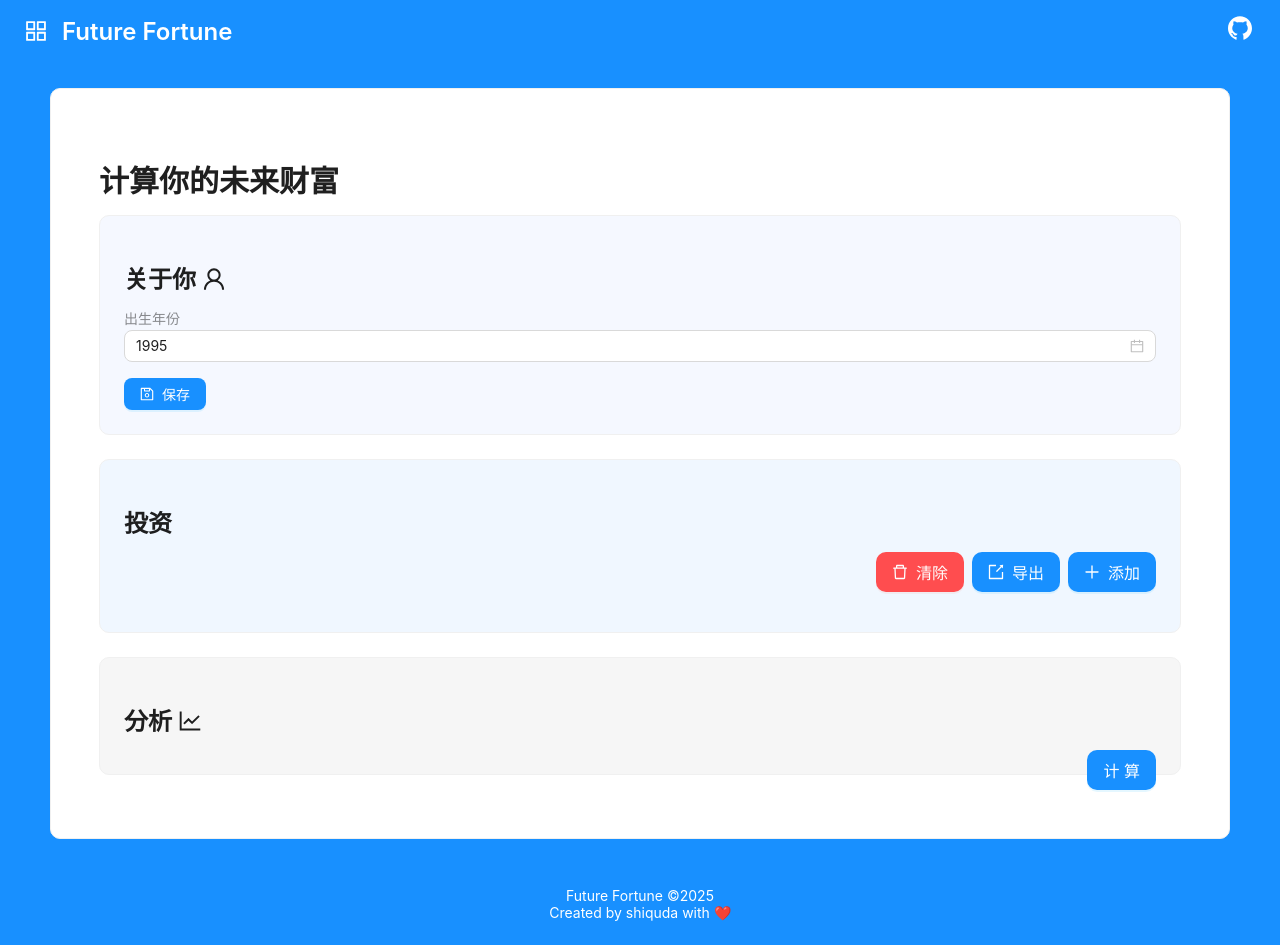
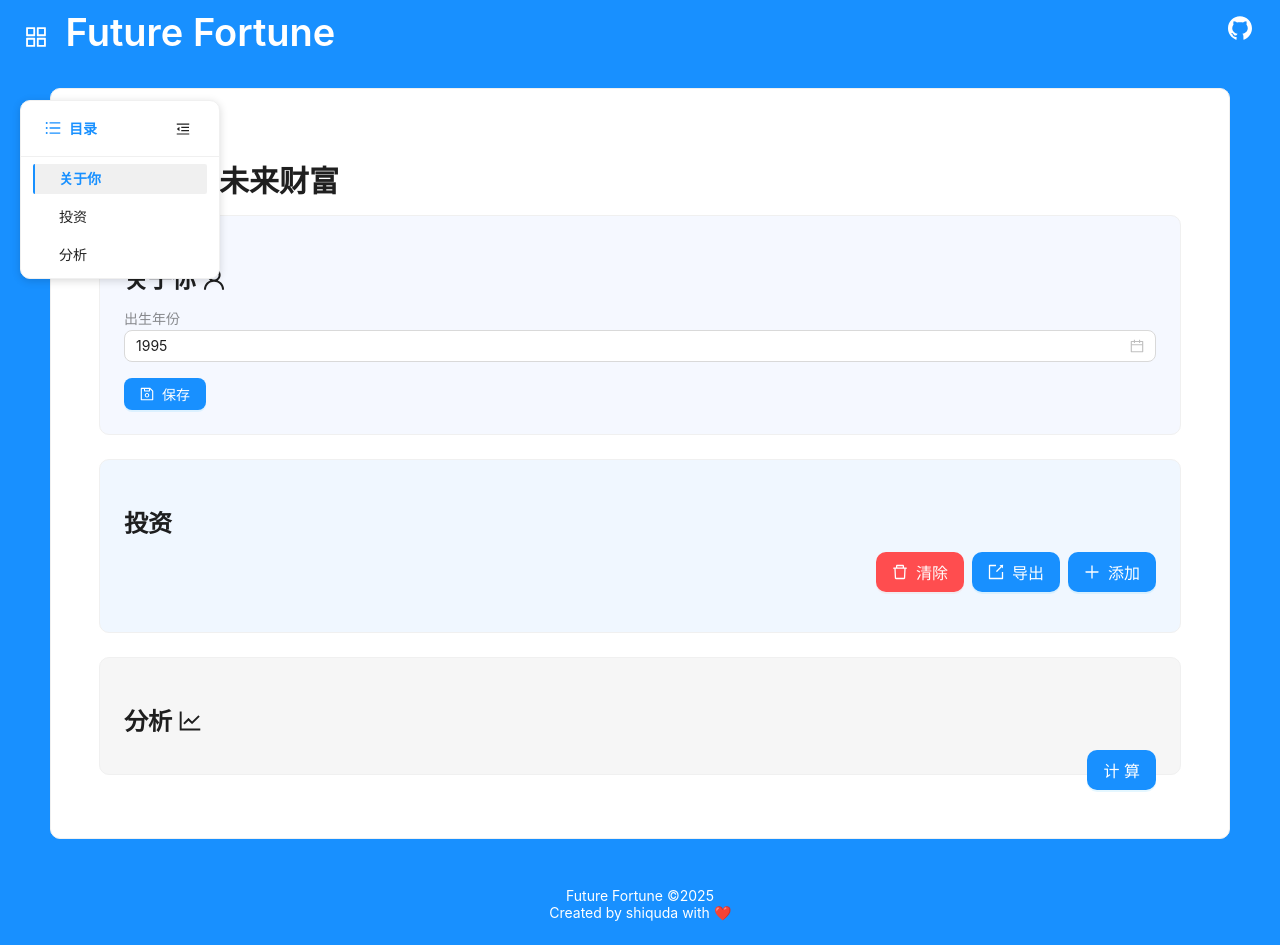
Before and after one commit to shiquda/future-fortune, a React (Vite) app: page / in a window 1280 px wide. Built offline with nearby package versions, Linux system fonts and the light colour scheme.

Commit message:
feat: 添加目录功能

```diff
--- a/src/App.tsx
+++ b/src/App.tsx
@@ -5,6 +5,7 @@ import { theme } from 'antd'
 import InvestSettings from './components/invest/InvestSettings'
 import UserInfoComponent from './components/user/UserInfo'
 import Graph from './components/Graph'
+import TableOfContents from './components/TableOfContents'
 import React, { useState, useEffect, useRef } from 'react'
 import { InvestOption } from './types/invest'
 import { UserInfo } from './types/user'
@@ -71,7 +72,7 @@ const App: React.FC = () => {
         justifyContent: 'space-between',
         alignItems: 'center'
       }}>
-        <Title level={3} style={{ color: token.colorTextLightSolid, margin: 0 }}>
+        <Title level={1} style={{ color: token.colorTextLightSolid, margin: 0 }}>
           <AppstoreOutlined style={{ color: token.colorTextLightSolid, fontSize: 24, marginRight: 8 }} /> Future Fortune
         </Title>
         <Button
@@ -83,6 +84,8 @@ const App: React.FC = () => {
         />
       </Header>
       <Content style={{ padding: '24px 50px', background: token.colorBgLayout, margin: 0 }}>
+        <TableOfContents />
+
         <Card style={{
           background: token.colorBgContainer,
           padding: '24px',
@@ -98,7 +101,7 @@ const App: React.FC = () => {
               onUserInfoChange={handleUserInfoChange}
             />
             <Card style={{ background: '#f0f7ff' }}>
-              <Title level={3}>
+              <Title level={3} id="investment-section">
                 投资 <IconFont type="icon-investment" />
               </Title>
               <InvestSettings
@@ -107,7 +110,7 @@ const App: React.FC = () => {
               />
             </Card>
             <Card style={{ background: '#f6f6f6' }}>
-              <Title level={3}>
+              <Title level={3} id="analysis-section">
                 分析 <LineChartOutlined />
               </Title>
               <Graph investOptions={investOptions} userInfo={userInfo} />
--- a/src/components/Graph.tsx
+++ b/src/components/Graph.tsx
@@ -1,5 +1,5 @@
 import React, { useState, useEffect, useRef } from 'react';
-import { Button, Typography, Space, Divider, Row, Col, Card, Tabs, Radio } from 'antd';
+import { Button, Typography, Space, Row, Col, Card, Tabs, Radio } from 'antd';
 import { calculateData } from '@/calculate';
 import { InvestOption } from '@/types/invest';
 import { UserInfo } from '@/types/user';
@@ -586,8 +586,7 @@ const Graph: React.FC<GraphProps> = ({ investOptions, userInfo }) => {
 
       {data && (
         <Space direction="vertical" style={{ width: '100%', marginTop: '20px' }}>
-          <Divider>图表展示</Divider>
-
+          <Title level={4} id="chart-display">图表展示</Title>
           <Tabs defaultActiveKey="1">
             <Tabs.TabPane tab="总资产" key="1">
               <div style={{ height: '400px', width: '100%' }}>
@@ -658,9 +657,7 @@ const Graph: React.FC<GraphProps> = ({ investOptions, userInfo }) => {
             </Tabs.TabPane>
           </Tabs>
 
-          <Divider>计算结果</Divider>
-
-          <Divider>投资与利润总览</Divider>
+          <Title level={4} id="investment-profit-overview">投资与利润总览</Title>
           <Row gutter={[16, 16]}>
             <Col span={12}>
               <Card title="总投入">
@@ -674,7 +671,7 @@ const Graph: React.FC<GraphProps> = ({ investOptions, userInfo }) => {
             </Col>
           </Row>
 
-          <Title level={4}>总资产</Title>
+          <Title level={4} id="total-assets">总资产</Title>
           <Row gutter={[16, 8]}>
             {data.sumOfFortunePerYear.map((item) => {
               const age = calculateAge(item.year);
@@ -689,11 +686,11 @@ const Graph: React.FC<GraphProps> = ({ investOptions, userInfo }) => {
           </Row>
 
 
-          <Divider>各投资详情</Divider>
+          <Title level={4} id="investment-details">各投资详情</Title>
 
           {data.OptionData.map(option => (
             <div key={option.id}>
-              <Title level={5}>{option.name || '未命名投资'}</Title>
+              <Title level={5} id={`investment-detail-${option.id}`}>{option.name || '未命名投资'}</Title>
               <Row gutter={[16, 16]} style={{ marginBottom: '20px' }}>
                 <Col span={8}>
                   <Card title="总资产">
--- /dev/null
+++ b/src/components/TableOfContents.tsx
@@ -0,0 +1,243 @@
+import React, { useState, useEffect, useRef } from 'react';
+import { Card, Typography, Space, Affix, Button, Tooltip } from 'antd';
+import { UnorderedListOutlined, MenuFoldOutlined } from '@ant-design/icons';
+import { theme } from 'antd';
+
+const { Text } = Typography;
+
+interface TocItem {
+  id: string;
+  text: string;
+  level: number;
+}
+
+const TableOfContents: React.FC = () => {
+  const { token } = theme.useToken();
+  const [tocItems, setTocItems] = useState<TocItem[]>([]);
+  const [activeId, setActiveId] = useState<string>('');
+  const [collapsed, setCollapsed] = useState<boolean>(false);
+  const observerRef = useRef<IntersectionObserver | null>(null);
+  const mutationObserverRef = useRef<MutationObserver | null>(null);
+
+  // 生成目录项的唯一ID
+  const generateId = (text: string): string => {
+    return `toc-${text.toLowerCase().replace(/\s+/g, '-').replace(/[^\w-]/g, '')}`;
+  };
+
+  // 更新目录内容
+  const updateTocItems = () => {
+    // 查找所有标题元素
+    const headings = Array.from(document.querySelectorAll('h3, h4'));
+
+    // 为没有id的标题添加id
+    headings.forEach(heading => {
+      if (!heading.id) {
+        heading.id = generateId(heading.textContent || '');
+      }
+    });
+
+    // 创建目录项
+    const items: TocItem[] = headings.map(heading => ({
+      id: heading.id,
+      text: heading.textContent || '',
+      level: parseInt(heading.tagName.substring(1), 10)
+    }));
+
+    setTocItems(items);
+
+    // 如果有新的标题元素，需要为它们添加观察器
+    if (observerRef.current) {
+      headings.forEach(heading => {
+        if (heading.id) {
+          observerRef.current?.observe(heading);
+        }
+      });
+    }
+  };
+
+  // 初始化目录和观察器
+  useEffect(() => {
+    // 设置交叉观察器来监听标题元素的可见性
+    const intersectionObserver = new IntersectionObserver(
+      entries => {
+        entries.forEach(entry => {
+          if (entry.isIntersecting) {
+            setActiveId(entry.target.id);
+          }
+        });
+      },
+      { rootMargin: '-100px 0px -80% 0px' }
+    );
+    observerRef.current = intersectionObserver;
+
+    // 设置 MutationObserver 来监听 DOM 变化
+    const mutationObserver = new MutationObserver((mutations) => {
+      let shouldUpdate = false;
+
+      mutations.forEach(mutation => {
+        // 检查是否有新增或删除的节点
+        if (mutation.type === 'childList') {
+          // 检查新增的节点中是否包含标题元素
+          mutation.addedNodes.forEach(node => {
+            if (node.nodeType === Node.ELEMENT_NODE) {
+              const element = node as Element;
+              if (element.tagName && /^H[1-5]$/i.test(element.tagName)) {
+                shouldUpdate = true;
+              } else if (element.querySelector && element.querySelector('h1, h2, h3, h4, h5')) {
+                shouldUpdate = true;
+              }
+            }
+          });
+
+          // 检查删除的节点中是否包含标题元素
+          mutation.removedNodes.forEach(node => {
+            if (node.nodeType === Node.ELEMENT_NODE) {
+              const element = node as Element;
+              if (element.tagName && /^H[1-5]$/i.test(element.tagName)) {
+                shouldUpdate = true;
+              } else if (element.querySelector && element.querySelector('h1, h2, h3, h4, h5')) {
+                shouldUpdate = true;
+              }
+            }
+          });
+        }
+        // 检查属性变化，特别是 id 属性
+        else if (mutation.type === 'attributes' && mutation.attributeName === 'id') {
+          const element = mutation.target as Element;
+          if (element.tagName && /^H[1-5]$/i.test(element.tagName)) {
+            shouldUpdate = true;
+          }
+        }
+      });
+
+      // 如果需要更新，则更新目录
+      if (shouldUpdate) {
+        updateTocItems();
+      }
+    });
+
+    // 配置 MutationObserver 监听整个文档
+    mutationObserver.observe(document.body, {
+      childList: true,
+      subtree: true,
+      attributes: true,
+      attributeFilter: ['id']
+    });
+
+    mutationObserverRef.current = mutationObserver;
+
+    // 初始化目录
+    updateTocItems();
+
+    // 清理函数
+    return () => {
+      if (observerRef.current) {
+        observerRef.current.disconnect();
+      }
+      if (mutationObserverRef.current) {
+        mutationObserverRef.current.disconnect();
+      }
+    };
+  }, []);
+
+  // 处理点击目录项
+  const handleItemClick = (id: string) => {
+    const element = document.getElementById(id);
+    if (element) {
+      element.scrollIntoView({ behavior: 'smooth' });
+      setActiveId(id);
+    }
+  };
+
+  // 切换折叠状态
+  const toggleCollapsed = () => {
+    setCollapsed(!collapsed);
+  };
+
+  // 如果没有目录项，不显示组件
+  if (tocItems.length === 0) {
+    return null;
+  }
+
+  // 折叠状态下只显示图标
+  if (collapsed) {
+    return (
+      <Affix style={{ position: 'fixed', left: 20, top: 100, zIndex: 1000 }}>
+        <Tooltip title="显示目录" placement="right">
+          <Button
+            type="primary"
+            shape="circle"
+            icon={<UnorderedListOutlined />}
+            onClick={toggleCollapsed}
+            size="large"
+            style={{
+              boxShadow: '0 2px 8px rgba(0, 0, 0, 0.15)'
+            }}
+          />
+        </Tooltip>
+      </Affix>
+    );
+  }
+
+  return (
+    <Affix style={{ position: 'fixed', left: 20, top: 100, zIndex: 1000 }}>
+      <Card
+        title={
+          <Space>
+            <UnorderedListOutlined style={{ color: token.colorPrimary }} />
+            <Text strong style={{ color: token.colorPrimary }}>目录</Text>
+          </Space>
+        }
+        extra={
+          <Tooltip title="隐藏目录">
+            <Button
+              type="text"
+              icon={<MenuFoldOutlined />}
+              onClick={toggleCollapsed}
+              size="small"
+            />
+          </Tooltip>
+        }
+        style={{
+          width: 200,
+          maxHeight: '80vh',
+          overflowY: 'auto',
+          background: '#ffffff',
+          boxShadow: '0 2px 8px rgba(0, 0, 0, 0.15)'
+        }}
+        bodyStyle={{ padding: '8px 12px' }}
+      >
+        <Space direction="vertical" style={{ width: '100%' }}>
+          {tocItems.map(item => (
+            <div
+              key={item.id}
+              onClick={() => handleItemClick(item.id)}
+              style={{
+                paddingLeft: `${(item.level - 1) * 12}px`,
+                cursor: 'pointer',
+                borderLeft: activeId === item.id ? `2px solid ${token.colorPrimary}` : '2px solid transparent',
+                paddingTop: 4,
+                paddingBottom: 4,
+                paddingRight: 4,
+                borderRadius: 2,
+                backgroundColor: activeId === item.id ? token.colorBgTextHover : 'transparent',
+                transition: 'all 0.3s'
+              }}
+            >
+              <Text
+                style={{
+                  color: activeId === item.id ? token.colorPrimary : token.colorText,
+                  fontWeight: activeId === item.id ? 'bold' : 'normal'
+                }}
+              >
+                {item.text}
+              </Text>
+            </div>
+          ))}
+        </Space>
+      </Card>
+    </Affix>
+  );
+};
+
+export default TableOfContents;
```
